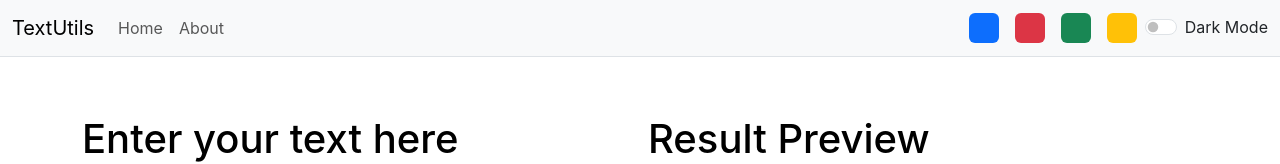
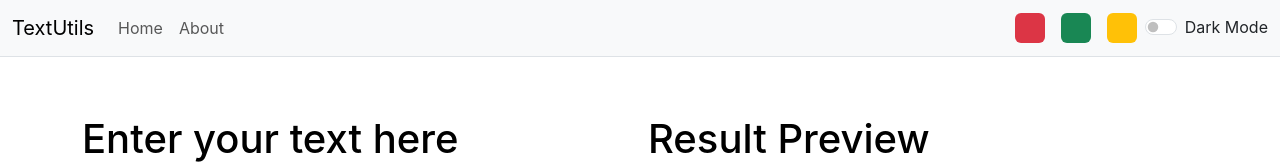
Before and after one commit to argha-paul-2002/TextUtils-App-React, a React (Create React App) app: page / in a window 1280 px wide. Shown: the top 164 px of the page. Built offline with nearby package versions, Linux system fonts and the light colour scheme.

Commit message:
Made some changes

```diff
--- a/src/App.js
+++ b/src/App.js
@@ -34,22 +34,26 @@ function App() {
     document.body.classList.remove('bg-light')
     document.body.classList.remove('bg-dark')
     document.body.classList.remove('bg-success')
-    document.body.classList.remove('bg-primary')
     document.body.classList.remove('bg-danger')
     document.body.classList.remove('bg-warning')
   }
 
-  const toggleMode = (cls) => {
+  const toogle =(cls)=>{
     removeBodyClasses();
     document.body.classList.add('bg-'+cls);
+    showAlert("Theme changed Successfully", "success");
+  }
+
+  const toggleMode = () => {
+    removeBodyClasses();
     if (mode === "light") {
       setMode("dark");
       document.body.style.backgroundColor = "rgb(25 39 58)";
-      showAlert("Dark mode has been enabled", "success");
+      showAlert("Dark mode Enabled", "success");
     } else {
       setMode("light");
       document.body.style.backgroundColor = "white";
-      showAlert("Light mode has been enabled", "success");
+      showAlert("Light mode enabled", "success");
     }
   };
 
@@ -79,7 +83,7 @@ function App() {
   return (
     <>
     <BrowserRouter>
-      <Navbar title="TextUtils" mode={mode} toggleMode={toggleMode} />
+      <Navbar title="TextUtils" mode={mode} toggleMode={toggleMode} toogle={toogle}/>
       <Alert alert={alert} />
       <div className="container">
         <Routes>
--- a/src/components/Navbar.js
+++ b/src/components/Navbar.js
@@ -31,13 +31,11 @@ return (
         </ul>
 
         <div className="d-flex">
-          <div className="bg-primary rounded mx-2" onClick={()=>{props.toggleMode('primary')}} style={{height: '30px', width: '30px', cursor: 'pointer'}}>
+          <div className="bg-danger rounded mx-2" onClick={()=>{props.toogle('danger')}} style={{height: '30px', width: '30px', cursor: 'pointer'}}>
           </div>
-          <div className="bg-danger rounded mx-2" onClick={()=>{props.toggleMode('danger')}} style={{height: '30px', width: '30px', cursor: 'pointer'}}>
+          <div className="bg-success rounded mx-2" onClick={()=>{props.toogle('success')}} style={{height: '30px', width: '30px', cursor: 'pointer'}}>
           </div>
-          <div className="bg-success rounded mx-2" onClick={()=>{props.toggleMode('success')}} style={{height: '30px', width: '30px', cursor: 'pointer'}}>
-          </div>
-          <div className="bg-warning rounded mx-2" onClick={()=>{props.toggleMode('warning')}} style={{height: '30px', width: '30px', cursor: 'pointer'}}>
+          <div className="bg-warning rounded mx-2" onClick={()=>{props.toogle('warning')}} style={{height: '30px', width: '30px', cursor: 'pointer'}}>
           </div>
         </div>
 
```
